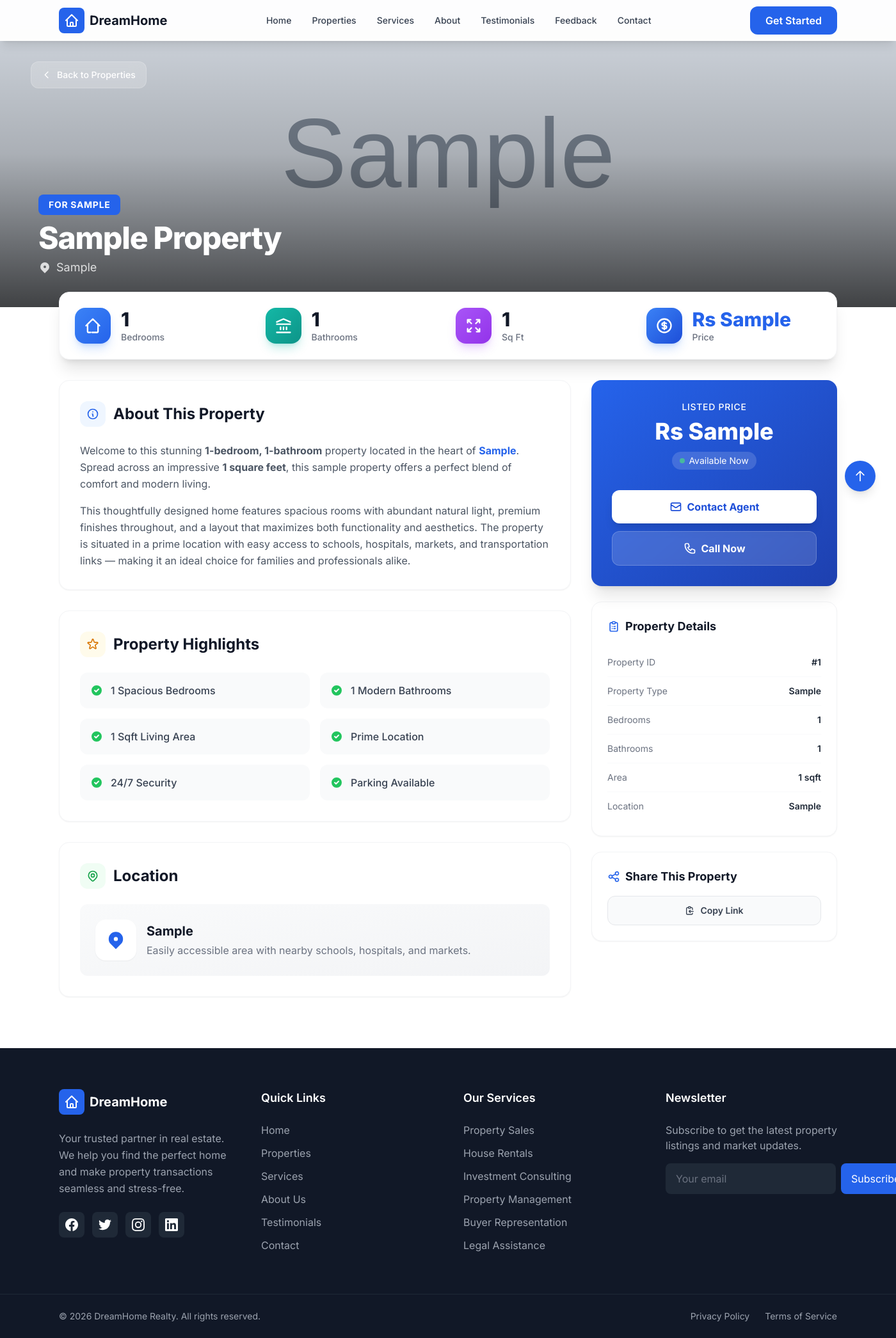
After one commit to arbazrbk/Rental_Website, a Django app: page /property/1/ in a window 1400 px wide; the page is wider, and only the part inside the window is pictured. The commit adds this page. Shown: that part at 64% size. Run offline with Django 5.2, Linux system fonts and the light colour scheme; tables that the repository leaves empty hold one stand-in row (values such as "Sample post"); grey boxes marked "Sample" are stand-in pictures; some libraries are stand-ins or nearby versions.

Commit message:
fixed some issue

```diff
--- /dev/null
+++ b/website/templates/website/detail.html
@@ -0,0 +1,246 @@
+{% extends 'website/base.html' %}
+{% block title %}{{ property.title }} - DreamHome Realty{% endblock %}
+{% block content %}
+
+<!-- Hero Image Section -->
+<section class="relative h-[50vh] sm:h-[60vh] overflow-hidden">
+    {% if property.image %}
+    <img src="{{ property.image.url }}" alt="{{ property.title }}" class="w-full h-full object-cover"/>
+    {% else %}
+    <div class="w-full h-full bg-gradient-to-br from-gray-200 to-gray-300 grid place-items-center">
+        <svg class="w-24 h-24 text-gray-400" fill="none" stroke="currentColor" viewBox="0 0 24 24"><path stroke-linecap="round" stroke-linejoin="round" stroke-width="1" d="M4 16l4.586-4.586a2 2 0 012.828 0L16 16m-2-2l1.586-1.586a2 2 0 012.828 0L20 14m-6-6h.01M6 20h12a2 2 0 002-2V6a2 2 0 00-2-2H6a2 2 0 00-2 2v12a2 2 0 002 2z"/></svg>
+    </div>
+    {% endif %}
+    <!-- Overlay -->
+    <div class="absolute inset-0 bg-gradient-to-t from-black/70 via-black/20 to-transparent"></div>
+    <!-- Back Button -->
+    <div class="absolute top-24 left-4 sm:left-8 lg:left-12">
+        <a href="{% url 'properties' %}" class="inline-flex items-center gap-2 px-4 py-2.5 bg-white/20 backdrop-blur-md text-white rounded-xl hover:bg-white/30 transition-all font-medium text-sm border border-white/20">
+            <svg class="w-4 h-4" fill="none" stroke="currentColor" viewBox="0 0 24 24"><path stroke-linecap="round" stroke-linejoin="round" stroke-width="2" d="M15 19l-7-7 7-7"/></svg>
+            Back to Properties
+        </a>
+    </div>
+    <!-- Title Overlay -->
+    <div class="absolute bottom-0 left-0 right-0 p-6 sm:p-8 lg:p-12">
+        <div class="max-w-7xl mx-auto">
+            <div class="flex flex-wrap items-center gap-3 mb-3">
+                <span class="px-4 py-1.5 {% if property.property_type == 'rent' or property.property_type == 'Rent' %}bg-emerald-500{% else %}bg-blue-600{% endif %} text-white text-sm font-bold rounded-lg uppercase tracking-wider">
+                    For {{ property.property_type }}
+                </span>
+            </div>
+            <h1 class="text-3xl sm:text-4xl lg:text-5xl font-extrabold text-white mb-2 capitalize tracking-tight">
+                {{ property.title }}
+            </h1>
+            <div class="flex items-center gap-2 text-white/80">
+                <svg class="w-5 h-5" fill="currentColor" viewBox="0 0 20 20"><path fill-rule="evenodd" d="M5.05 4.05a7 7 0 119.9 9.9L10 18.9l-4.95-4.95a7 7 0 010-9.9zM10 11a2 2 0 100-4 2 2 0 000 4z" clip-rule="evenodd"/></svg>
+                <span class="text-lg capitalize">{{ property.location }}</span>
+            </div>
+        </div>
+    </div>
+</section>
+
+<!-- Main Content -->
+<section class="relative -mt-6 pb-20">
+    <div class="max-w-7xl mx-auto px-4 sm:px-6 lg:px-8">
+
+        <!-- Quick Stats Bar -->
+        <div class="bg-white rounded-2xl shadow-xl border border-gray-100 p-6 mb-8 grid grid-cols-2 sm:grid-cols-4 gap-6">
+            <div class="flex items-center gap-4">
+                <div class="w-14 h-14 rounded-2xl bg-gradient-to-br from-blue-500 to-blue-600 flex items-center justify-center shadow-lg shadow-blue-500/25">
+                    <svg class="w-7 h-7 text-white" fill="none" stroke="currentColor" viewBox="0 0 24 24"><path stroke-linecap="round" stroke-linejoin="round" stroke-width="2" d="M3 12l2-2m0 0l7-7 7 7M5 10v10a1 1 0 001 1h3m10-11l2 2m-2-2v10a1 1 0 01-1 1h-3m-4 0h4"/></svg>
+                </div>
+                <div>
+                    <p class="text-3xl font-extrabold text-gray-900">{{ property.beds }}</p>
+                    <p class="text-sm text-gray-500 font-medium">Bedrooms</p>
+                </div>
+            </div>
+            <div class="flex items-center gap-4">
+                <div class="w-14 h-14 rounded-2xl bg-gradient-to-br from-teal-500 to-teal-600 flex items-center justify-center shadow-lg shadow-teal-500/25">
+                    <svg class="w-7 h-7 text-white" fill="none" stroke="currentColor" viewBox="0 0 24 24"><path stroke-linecap="round" stroke-linejoin="round" stroke-width="2" d="M8 14v3m4-3v3m4-3v3M3 21h18M3 10h18M3 7l9-4 9 4"/></svg>
+                </div>
+                <div>
+                    <p class="text-3xl font-extrabold text-gray-900">{{ property.baths }}</p>
+                    <p class="text-sm text-gray-500 font-medium">Bathrooms</p>
+                </div>
+            </div>
+            <div class="flex items-center gap-4">
+                <div class="w-14 h-14 rounded-2xl bg-gradient-to-br from-purple-500 to-purple-600 flex items-center justify-center shadow-lg shadow-purple-500/25">
+                    <svg class="w-7 h-7 text-white" fill="none" stroke="currentColor" viewBox="0 0 24 24"><path stroke-linecap="round" stroke-linejoin="round" stroke-width="2" d="M4 8V4m0 0h4M4 4l5 5m11-1V4m0 0h-4m4 0l-5 5M4 16v4m0 0h4m-4 0l5-5m11 5l-5-5m5 5v-4m0 4h-4"/></svg>
+                </div>
+                <div>
+                    <p class="text-3xl font-extrabold text-gray-900">{{ property.sqft }}</p>
+                    <p class="text-sm text-gray-500 font-medium">Sq Ft</p>
+                </div>
+            </div>
+            <div class="flex items-center gap-4">
+                <div class="w-14 h-14 rounded-2xl bg-gradient-to-br from-primary-500 to-primary-700 flex items-center justify-center shadow-lg shadow-primary-500/25">
+                    <svg class="w-7 h-7 text-white" fill="none" stroke="currentColor" viewBox="0 0 24 24"><path stroke-linecap="round" stroke-linejoin="round" stroke-width="2" d="M12 8c-1.657 0-3 .895-3 2s1.343 2 3 2 3 .895 3 2-1.343 2-3 2m0-8c1.11 0 2.08.402 2.599 1M12 8V7m0 1v8m0 0v1m0-1c-1.11 0-2.08-.402-2.599-1M21 12a9 9 0 11-18 0 9 9 0 0118 0z"/></svg>
+                </div>
+                <div>
+                    <p class="text-3xl font-extrabold text-primary-600">Rs {{ property.price }}</p>
+                    <p class="text-sm text-gray-500 font-medium">Price</p>
+                </div>
+            </div>
+        </div>
+
+        <div class="grid grid-cols-1 lg:grid-cols-3 gap-8">
+
+            <!-- Left Content -->
+            <div class="lg:col-span-2 space-y-8">
+
+                <!-- About Property -->
+                <div class="bg-white rounded-2xl shadow-sm border border-gray-100 p-8">
+                    <div class="flex items-center gap-3 mb-6">
+                        <div class="w-10 h-10 rounded-xl bg-primary-50 flex items-center justify-center">
+                            <svg class="w-5 h-5 text-primary-600" fill="none" stroke="currentColor" viewBox="0 0 24 24"><path stroke-linecap="round" stroke-linejoin="round" stroke-width="2" d="M13 16h-1v-4h-1m1-4h.01M21 12a9 9 0 11-18 0 9 9 0 0118 0z"/></svg>
+                        </div>
+                        <h2 class="text-2xl font-bold text-gray-900">About This Property</h2>
+                    </div>
+                    <div class="prose prose-gray max-w-none">
+                        <p class="text-gray-600 leading-relaxed text-base">
+                            Welcome to this stunning <strong>{{ property.beds }}-bedroom, {{ property.baths }}-bathroom</strong> property
+                            located in the heart of <strong class="text-primary-600 capitalize">{{ property.location }}</strong>.
+                            Spread across an impressive <strong>{{ property.sqft }} square feet</strong>, this
+                            {{ property.property_type|lower }} property offers a perfect blend of comfort and modern living.
+                        </p>
+                        <p class="text-gray-600 leading-relaxed text-base mt-4">
+                            This thoughtfully designed home features spacious rooms with abundant natural light, premium finishes
+                            throughout, and a layout that maximizes both functionality and aesthetics. The property is situated in
+                            a prime location with easy access to schools, hospitals, markets, and transportation links — making it
+                            an ideal choice for families and professionals alike.
+                        </p>
+                    </div>
+                </div>
+
+                <!-- Property Highlights -->
+                <div class="bg-white rounded-2xl shadow-sm border border-gray-100 p-8">
+                    <div class="flex items-center gap-3 mb-6">
+                        <div class="w-10 h-10 rounded-xl bg-amber-50 flex items-center justify-center">
+                            <svg class="w-5 h-5 text-amber-600" fill="none" stroke="currentColor" viewBox="0 0 24 24"><path stroke-linecap="round" stroke-linejoin="round" stroke-width="2" d="M11.049 2.927c.3-.921 1.603-.921 1.902 0l1.519 4.674a1 1 0 00.95.69h4.915c.969 0 1.371 1.24.588 1.81l-3.976 2.888a1 1 0 00-.363 1.118l1.518 4.674c.3.922-.755 1.688-1.538 1.118l-3.976-2.888a1 1 0 00-1.176 0l-3.976 2.888c-.783.57-1.838-.197-1.538-1.118l1.518-4.674a1 1 0 00-.363-1.118l-3.976-2.888c-.784-.57-.38-1.81.588-1.81h4.914a1 1 0 00.951-.69l1.519-4.674z"/></svg>
+                        </div>
+                        <h2 class="text-2xl font-bold text-gray-900">Property Highlights</h2>
+                    </div>
+                    <div class="grid grid-cols-1 sm:grid-cols-2 gap-4">
+                        <div class="flex items-center gap-3 p-4 bg-gray-50 rounded-xl">
+                            <svg class="w-5 h-5 text-green-500 flex-shrink-0" fill="currentColor" viewBox="0 0 20 20"><path fill-rule="evenodd" d="M10 18a8 8 0 100-16 8 8 0 000 16zm3.707-9.293a1 1 0 00-1.414-1.414L9 10.586 7.707 9.293a1 1 0 00-1.414 1.414l2 2a1 1 0 001.414 0l4-4z" clip-rule="evenodd"/></svg>
+                            <span class="text-gray-700 font-medium">{{ property.beds }} Spacious Bedrooms</span>
+                        </div>
+                        <div class="flex items-center gap-3 p-4 bg-gray-50 rounded-xl">
+                            <svg class="w-5 h-5 text-green-500 flex-shrink-0" fill="currentColor" viewBox="0 0 20 20"><path fill-rule="evenodd" d="M10 18a8 8 0 100-16 8 8 0 000 16zm3.707-9.293a1 1 0 00-1.414-1.414L9 10.586 7.707 9.293a1 1 0 00-1.414 1.414l2 2a1 1 0 001.414 0l4-4z" clip-rule="evenodd"/></svg>
+                            <span class="text-gray-700 font-medium">{{ property.baths }} Modern Bathrooms</span>
+                        </div>
+                        <div class="flex items-center gap-3 p-4 bg-gray-50 rounded-xl">
+                            <svg class="w-5 h-5 text-green-500 flex-shrink-0" fill="currentColor" viewBox="0 0 20 20"><path fill-rule="evenodd" d="M10 18a8 8 0 100-16 8 8 0 000 16zm3.707-9.293a1 1 0 00-1.414-1.414L9 10.586 7.707 9.293a1 1 0 00-1.414 1.414l2 2a1 1 0 001.414 0l4-4z" clip-rule="evenodd"/></svg>
+                            <span class="text-gray-700 font-medium">{{ property.sqft }} Sqft Living Area</span>
+                        </div>
+                        <div class="flex items-center gap-3 p-4 bg-gray-50 rounded-xl">
+                            <svg class="w-5 h-5 text-green-500 flex-shrink-0" fill="currentColor" viewBox="0 0 20 20"><path fill-rule="evenodd" d="M10 18a8 8 0 100-16 8 8 0 000 16zm3.707-9.293a1 1 0 00-1.414-1.414L9 10.586 7.707 9.293a1 1 0 00-1.414 1.414l2 2a1 1 0 001.414 0l4-4z" clip-rule="evenodd"/></svg>
+                            <span class="text-gray-700 font-medium">Prime Location</span>
+                        </div>
+                        <div class="flex items-center gap-3 p-4 bg-gray-50 rounded-xl">
+                            <svg class="w-5 h-5 text-green-500 flex-shrink-0" fill="currentColor" viewBox="0 0 20 20"><path fill-rule="evenodd" d="M10 18a8 8 0 100-16 8 8 0 000 16zm3.707-9.293a1 1 0 00-1.414-1.414L9 10.586 7.707 9.293a1 1 0 00-1.414 1.414l2 2a1 1 0 001.414 0l4-4z" clip-rule="evenodd"/></svg>
+                            <span class="text-gray-700 font-medium">24/7 Security</span>
+                        </div>
+                        <div class="flex items-center gap-3 p-4 bg-gray-50 rounded-xl">
+                            <svg class="w-5 h-5 text-green-500 flex-shrink-0" fill="currentColor" viewBox="0 0 20 20"><path fill-rule="evenodd" d="M10 18a8 8 0 100-16 8 8 0 000 16zm3.707-9.293a1 1 0 00-1.414-1.414L9 10.586 7.707 9.293a1 1 0 00-1.414 1.414l2 2a1 1 0 001.414 0l4-4z" clip-rule="evenodd"/></svg>
+                            <span class="text-gray-700 font-medium">Parking Available</span>
+                        </div>
+                    </div>
+                </div>
+
+                <!-- Location -->
+                <div class="bg-white rounded-2xl shadow-sm border border-gray-100 p-8">
+                    <div class="flex items-center gap-3 mb-6">
+                        <div class="w-10 h-10 rounded-xl bg-green-50 flex items-center justify-center">
+                            <svg class="w-5 h-5 text-green-600" fill="none" stroke="currentColor" viewBox="0 0 24 24"><path stroke-linecap="round" stroke-linejoin="round" stroke-width="2" d="M17.657 16.657L13.414 20.9a1.998 1.998 0 01-2.827 0l-4.244-4.243a8 8 0 1111.314 0z"/><path stroke-linecap="round" stroke-linejoin="round" stroke-width="2" d="M15 11a3 3 0 11-6 0 3 3 0 016 0z"/></svg>
+                        </div>
+                        <h2 class="text-2xl font-bold text-gray-900">Location</h2>
+                    </div>
+                    <div class="bg-gradient-to-br from-gray-50 to-gray-100 rounded-xl p-6 flex items-center gap-4">
+                        <div class="w-16 h-16 rounded-2xl bg-white shadow-sm flex items-center justify-center flex-shrink-0">
+                            <svg class="w-8 h-8 text-primary-600" fill="currentColor" viewBox="0 0 20 20"><path fill-rule="evenodd" d="M5.05 4.05a7 7 0 119.9 9.9L10 18.9l-4.95-4.95a7 7 0 010-9.9zM10 11a2 2 0 100-4 2 2 0 000 4z" clip-rule="evenodd"/></svg>
+                        </div>
+                        <div>
+                            <p class="text-xl font-bold text-gray-900 capitalize">{{ property.location }}</p>
+                            <p class="text-gray-500 mt-1">Easily accessible area with nearby schools, hospitals, and markets.</p>
+                        </div>
+                    </div>
+                </div>
+            </div>
+
+            <!-- Right Sidebar -->
+            <div class="lg:col-span-1 space-y-6">
+
+                <!-- Price & CTA Card -->
+                <div class="bg-gradient-to-br from-primary-600 to-primary-800 rounded-2xl shadow-xl p-8 text-white sticky top-28">
+                    <div class="text-center mb-6">
+                        <p class="text-primary-200 text-sm font-medium uppercase tracking-wider mb-2">Listed Price</p>
+                        <p class="text-4xl font-extrabold">Rs {{ property.price }}</p>
+                        <div class="mt-3 inline-flex items-center gap-1.5 px-3 py-1 bg-white/15 rounded-full text-sm">
+                            <div class="w-2 h-2 rounded-full bg-green-400 animate-pulse"></div>
+                            Available Now
+                        </div>
+                    </div>
+                    <div class="space-y-3 mt-8">
+                        <a href="{% url 'contact' %}" class="w-full flex items-center justify-center gap-2 px-6 py-3.5 bg-white text-primary-700 font-bold rounded-xl hover:bg-gray-50 transition-all shadow-lg">
+                            <svg class="w-5 h-5" fill="none" stroke="currentColor" viewBox="0 0 24 24"><path stroke-linecap="round" stroke-linejoin="round" stroke-width="2" d="M3 8l7.89 5.26a2 2 0 002.22 0L21 8M5 19h14a2 2 0 002-2V7a2 2 0 00-2-2H5a2 2 0 00-2 2v10a2 2 0 002 2z"/></svg>
+                            Contact Agent
+                        </a>
+                        <a href="tel:+1234567890" class="w-full flex items-center justify-center gap-2 px-6 py-3.5 bg-white/15 backdrop-blur-sm text-white font-bold rounded-xl hover:bg-white/25 transition-all border border-white/20">
+                            <svg class="w-5 h-5" fill="none" stroke="currentColor" viewBox="0 0 24 24"><path stroke-linecap="round" stroke-linejoin="round" stroke-width="2" d="M3 5a2 2 0 012-2h3.28a1 1 0 01.948.684l1.498 4.493a1 1 0 01-.502 1.21l-2.257 1.13a11.042 11.042 0 005.516 5.516l1.13-2.257a1 1 0 011.21-.502l4.493 1.498a1 1 0 01.684.949V19a2 2 0 01-2 2h-1C9.716 21 3 14.284 3 6V5z"/></svg>
+                            Call Now
+                        </a>
+                    </div>
+                </div>
+
+                <!-- Property Details Card -->
+                <div class="bg-white rounded-2xl shadow-sm border border-gray-100 p-6">
+                    <h3 class="text-lg font-bold text-gray-900 mb-5 flex items-center gap-2">
+                        <svg class="w-5 h-5 text-primary-600" fill="none" stroke="currentColor" viewBox="0 0 24 24"><path stroke-linecap="round" stroke-linejoin="round" stroke-width="2" d="M9 5H7a2 2 0 00-2 2v12a2 2 0 002 2h10a2 2 0 002-2V7a2 2 0 00-2-2h-2M9 5a2 2 0 002 2h2a2 2 0 002-2M9 5a2 2 0 012-2h2a2 2 0 012 2m-3 7h3m-3 4h3m-6-4h.01M9 16h.01"/></svg>
+                        Property Details
+                    </h3>
+                    <div class="space-y-0 divide-y divide-gray-50">
+                        <div class="flex justify-between items-center py-3">
+                            <span class="text-gray-500 text-sm">Property ID</span>
+                            <span class="font-semibold text-gray-800 text-sm">#{{ property.pk }}</span>
+                        </div>
+                        <div class="flex justify-between items-center py-3">
+                            <span class="text-gray-500 text-sm">Property Type</span>
+                            <span class="font-semibold text-gray-800 text-sm capitalize">{{ property.property_type }}</span>
+                        </div>
+                        <div class="flex justify-between items-center py-3">
+                            <span class="text-gray-500 text-sm">Bedrooms</span>
+                            <span class="font-semibold text-gray-800 text-sm">{{ property.beds }}</span>
+                        </div>
+                        <div class="flex justify-between items-center py-3">
+                            <span class="text-gray-500 text-sm">Bathrooms</span>
+                            <span class="font-semibold text-gray-800 text-sm">{{ property.baths }}</span>
+                        </div>
+                        <div class="flex justify-between items-center py-3">
+                            <span class="text-gray-500 text-sm">Area</span>
+                            <span class="font-semibold text-gray-800 text-sm">{{ property.sqft }} sqft</span>
+                        </div>
+                        <div class="flex justify-between items-center py-3">
+                            <span class="text-gray-500 text-sm">Location</span>
+                            <span class="font-semibold text-gray-800 text-sm capitalize">{{ property.location }}</span>
+                        </div>
+                    </div>
+                </div>
+
+                <!-- Share Card -->
+                <div class="bg-white rounded-2xl shadow-sm border border-gray-100 p-6">
+                    <h3 class="text-lg font-bold text-gray-900 mb-4 flex items-center gap-2">
+                        <svg class="w-5 h-5 text-primary-600" fill="none" stroke="currentColor" viewBox="0 0 24 24"><path stroke-linecap="round" stroke-linejoin="round" stroke-width="2" d="M8.684 13.342C8.886 12.938 9 12.482 9 12c0-.482-.114-.938-.316-1.342m0 2.684a3 3 0 110-2.684m0 2.684l6.632 3.316m-6.632-6l6.632-3.316m0 0a3 3 0 105.367-2.684 3 3 0 00-5.367 2.684zm0 9.316a3 3 0 105.368 2.684 3 3 0 00-5.368-2.684z"/></svg>
+                        Share This Property
+                    </h3>
+                    <button onclick="navigator.clipboard.writeText(window.location.href); this.innerHTML='<svg class=\'w-4 h-4\' fill=\'none\' stroke=\'currentColor\' viewBox=\'0 0 24 24\'><path stroke-linecap=\'round\' stroke-linejoin=\'round\' stroke-width=\'2\' d=\'M5 13l4 4L19 7\'/></svg> Link Copied!'; this.classList.add('bg-green-50','text-green-700','border-green-200'); setTimeout(()=>{this.innerHTML='<svg class=\'w-4 h-4\' fill=\'none\' stroke=\'currentColor\' viewBox=\'0 0 24 24\'><path stroke-linecap=\'round\' stroke-linejoin=\'round\' stroke-width=\'2\' d=\'M8 5H6a2 2 0 00-2 2v12a2 2 0 002 2h10a2 2 0 002-2v-1M8 5a2 2 0 002 2h2a2 2 0 002-2M8 5a2 2 0 012-2h2a2 2 0 012 2m0 0h2a2 2 0 012 2v3m2 4H10m0 0l3-3m-3 3l3 3\'/></svg> Copy Link'; this.classList.remove('bg-green-50','text-green-700','border-green-200');}, 2000)" class="w-full flex items-center justify-center gap-2 px-4 py-3 bg-gray-50 hover:bg-gray-100 text-gray-700 rounded-xl transition-all text-sm font-semibold border border-gray-200">
+                        <svg class="w-4 h-4" fill="none" stroke="currentColor" viewBox="0 0 24 24"><path stroke-linecap="round" stroke-linejoin="round" stroke-width="2" d="M8 5H6a2 2 0 00-2 2v12a2 2 0 002 2h10a2 2 0 002-2v-1M8 5a2 2 0 002 2h2a2 2 0 002-2M8 5a2 2 0 012-2h2a2 2 0 012 2m0 0h2a2 2 0 012 2v3m2 4H10m0 0l3-3m-3 3l3 3"/></svg>
+                        Copy Link
+                    </button>
+                </div>
+
+            </div>
+        </div>
+    </div>
+</section>
+{% endblock %}
--- a/website/urls.py
+++ b/website/urls.py
@@ -4,6 +4,7 @@ from . import views
 urlpatterns = [
     path('', views.home, name='home'),
     path('properties/', views.properties, name='properties'),
+    path('property/<int:pk>/', views.detail, name='detail'),
     path('services/', views.services, name='services'),
     path('about/', views.about, name='about'),
     path('testimonials/', views.testimonials, name='testimonials'),
--- a/website/views.py
+++ b/website/views.py
@@ -1,10 +1,11 @@
-from django.shortcuts import render
+from django.shortcuts import render, get_object_or_404
 from .models import Property, feedback, register, contact as ContactModel
 from django.views.decorators.csrf import csrf_exempt
 from .forms import FeedbackForm, ContactForm, RegisterForm, PropertyForm, loginForm, MyPasswordChangeForm
 
 def home(request):
-    return render(request, 'website/index.html')
+    properties = Property.objects.all()[:6]
+    return render(request, 'website/index.html', {'properties': properties})
 
 
 def properties(request):
@@ -51,6 +52,9 @@ def feedback_page(request):
 
     return render(request, 'website/feedback.html', {'form': form, 'success': success, 'feedback_items': feedback_items})
 
+def detail(request, pk):
+    property = get_object_or_404(Property, pk=pk)
+    return render(request, 'website/detail.html', {'property': property})
 
 def submit_feedback(request):
     return feedback_page(request)
```
Also changed, not shown: website/templates/website/contact.html (+8 -2 lines), website/templates/website/index.html (+7 -7 lines), website/templates/website/properties.html (+70 -30 lines).
